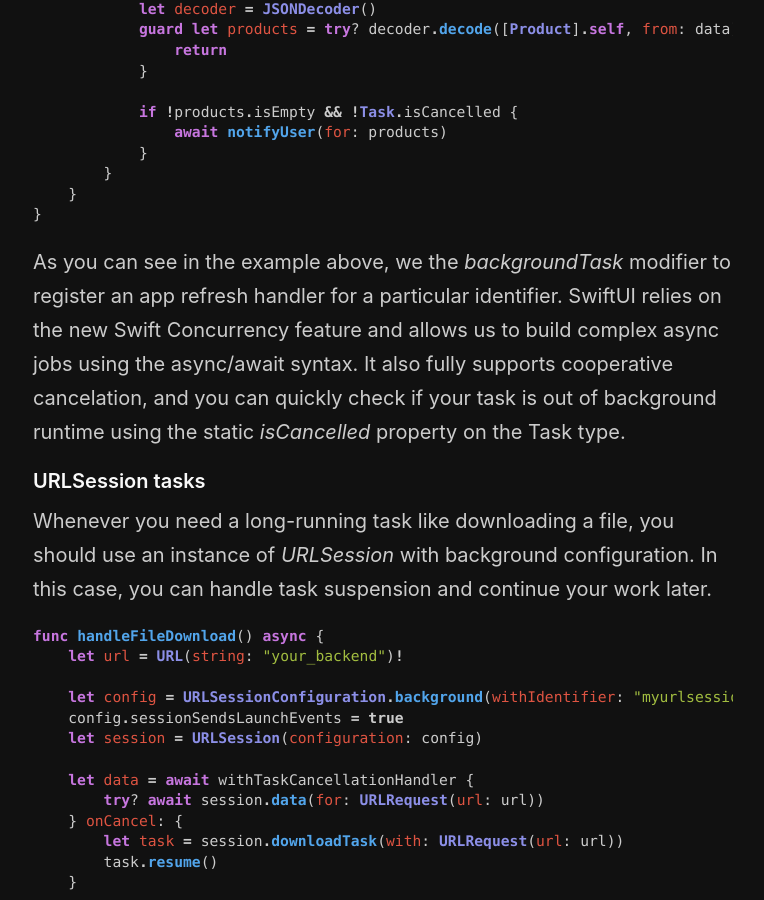
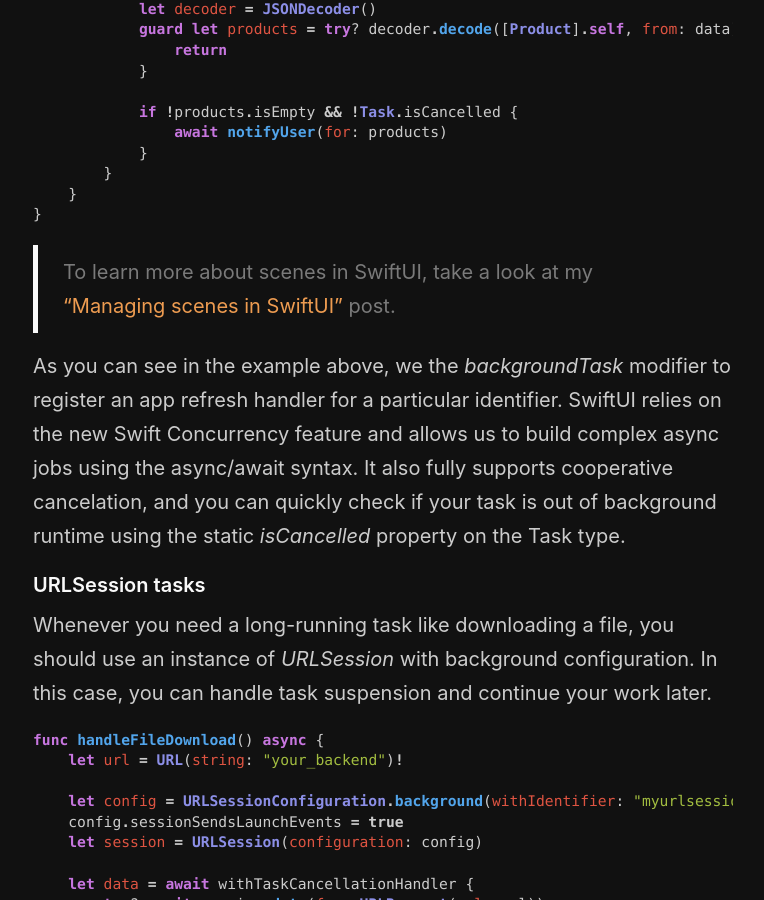
Before and after one commit to mecid/mecid.github.io, a Jekyll site: the page built from _posts/2022-07-06-background-tasks-in-swiftui.md, in a window 1280 px wide and 900 px high, scrolled down 2233 px. Shown: the whole window, without its empty margins (257-1021 px from the left). Built offline with Jekyll 4.4.1, drawn with Linux system fonts in a browser that asks for light colours.

Commit message:
reference post added to bg tasks post

````diff
--- a/_posts/2022-07-06-background-tasks-in-swiftui.md
+++ b/_posts/2022-07-06-background-tasks-in-swiftui.md
@@ -83,6 +83,8 @@ struct MyApp: App {
 }
 ```
 
+> To learn more about scenes in SwiftUI, take a look at my ["Managing scenes in SwiftUI"](https://swiftwithmajid.com/2020/08/26/managing-scenes-in-swiftui/) post.
+
 As you can see in the example above, we the *backgroundTask* modifier to register an app refresh handler for a particular identifier. SwiftUI relies on the new Swift Concurrency feature and allows us to build complex async jobs using the async/await syntax. It also fully supports cooperative cancelation, and you can quickly check if your task is out of background runtime using the static *isCancelled* property on the Task type.
 
 #### URLSession tasks
````
